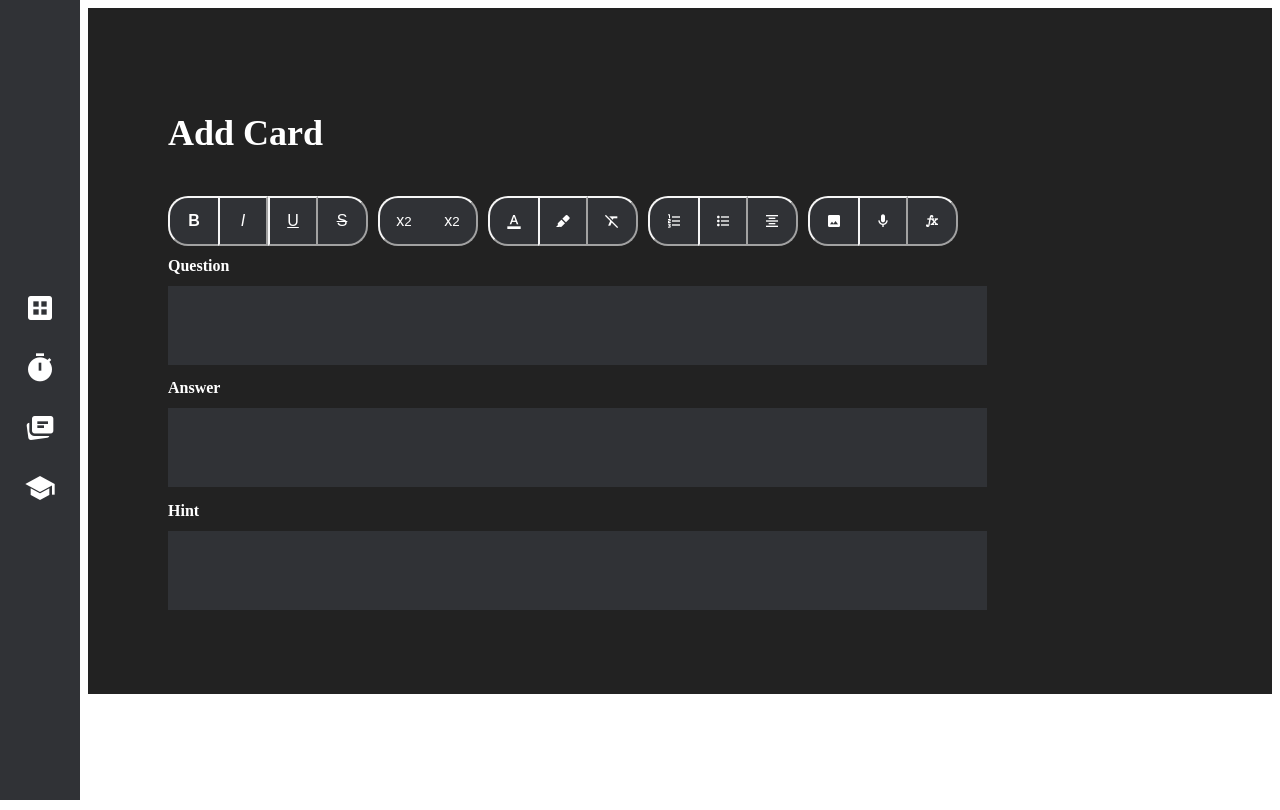
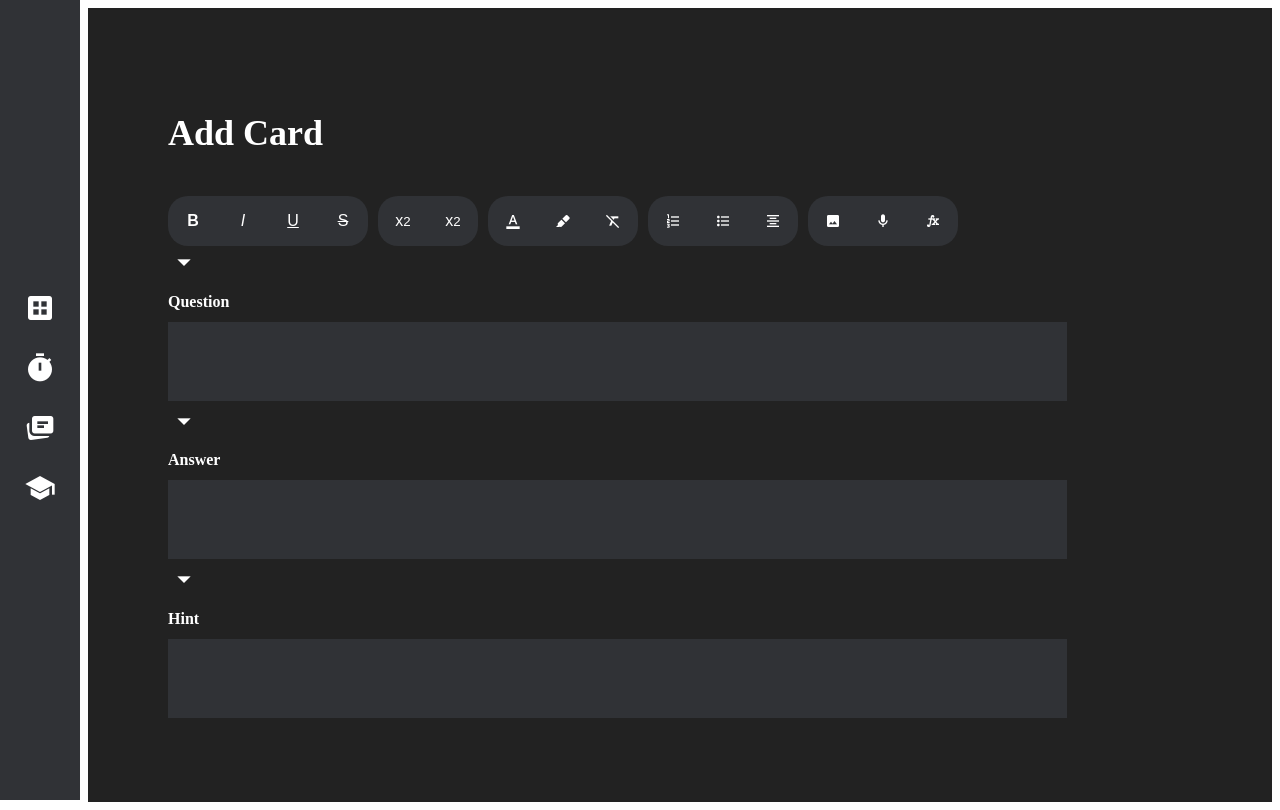
Before and after one commit to 18barbers2/gostudycards, a React (Vite) app in the folder frontend/: page / in a window 1280 px wide. Built offline with nearby package versions, Linux system fonts and the light colour scheme.

Commit message:
style: updated style of format controls

```diff
--- a/frontend/src/css/AddCard.css
+++ b/frontend/src/css/AddCard.css
@@ -64,6 +64,7 @@ button {
     align-items: center;
     justify-content: center;
     font-size: var(--font-size-sm);
+    border-width: 0px;
 }
 .button-left {
     border-radius: var(--border-radius) 0px 0px var(--border-radius);
@@ -85,10 +86,13 @@ button {
 button:hover {
     background-color: var(--bg-secondary);
     border-color: var(--border-color-primary);
+    border-bottom-width: 3px;
+    /* border-bottom-style: unset; */
 }
 
 button:focus {
     border-color: var(--border-color-secondary);
+    border-width: 2px;
 }
 
 button .material-symbols-outlined {
--- a/frontend/src/pages/AddCard.tsx
+++ b/frontend/src/pages/AddCard.tsx
@@ -3,8 +3,9 @@ import '../css/AddCard.css';
 function FieldInput({ html, onChange, fieldName } : {html : string; onChange : (v: string) => void; fieldName : string}) {
     return (
         <div>
+            <span className='material-symbols-outlined'>arrow_drop_down</span>
             <h1 className='field-name'>{fieldName}</h1>
-            <textarea className={`field-input ${fieldName}`} rows={5} cols={100} value={html} onChange={e => onChange(e.target.value) }/>
+            <textarea className={`field-input ${fieldName}`} rows={5} cols={110} value={html} onChange={e => onChange(e.target.value) }/>
         </div>
     );
 }
```
